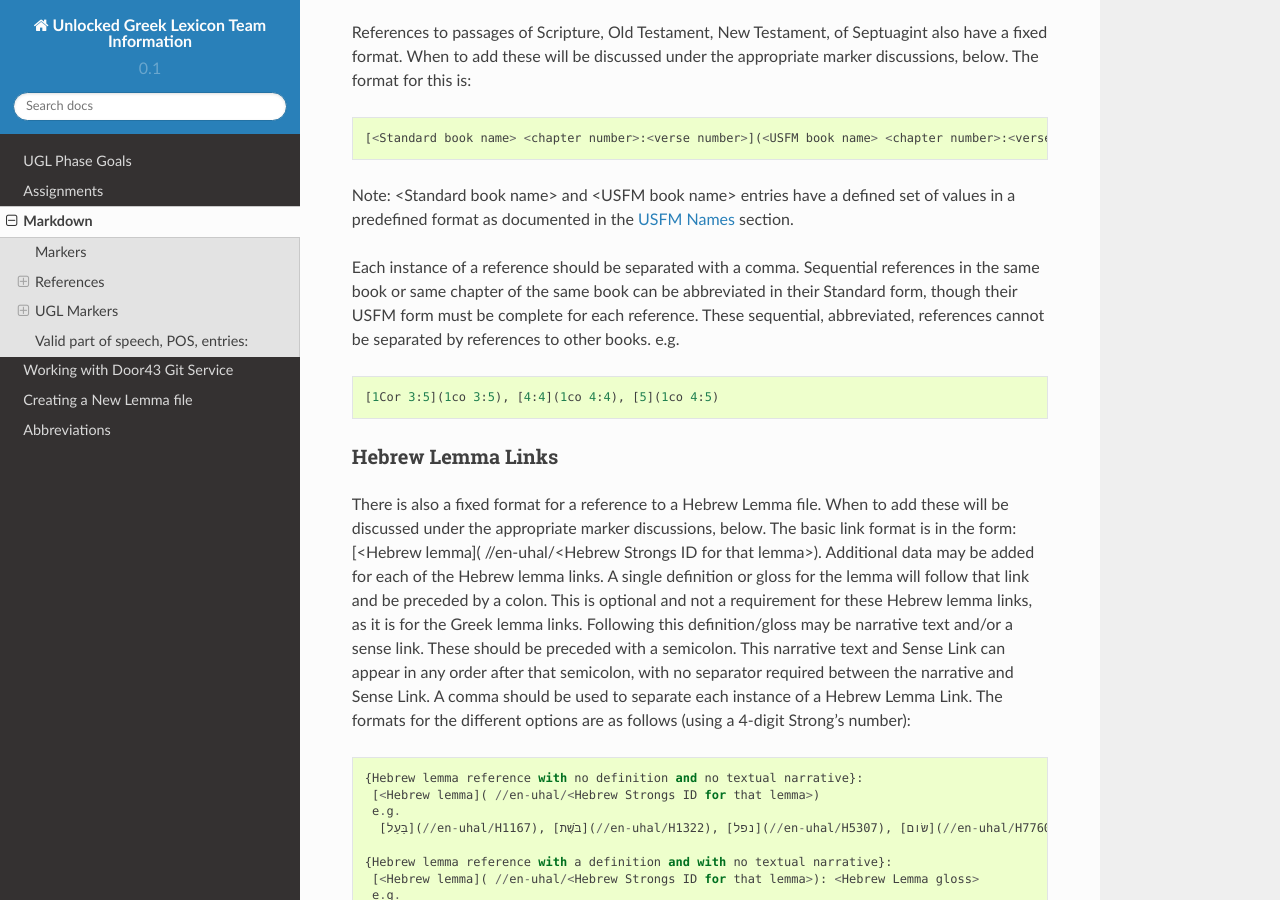
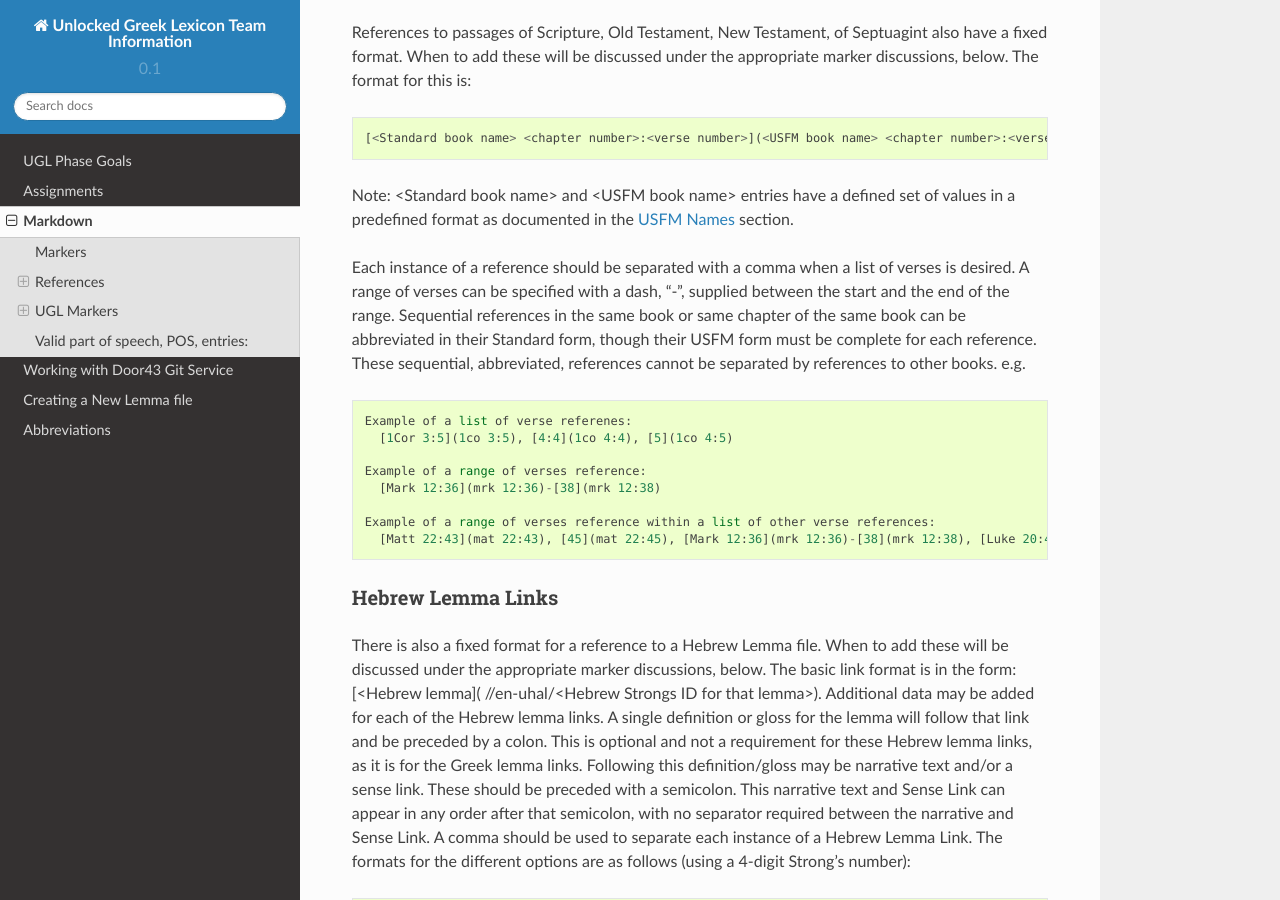
Before and after one commit to unfoldingWord-dev/Unlocked-Greek-Lexicon-Info, a Sphinx documentation site: the page built from docs/markdown.rst, in a window 1280 px wide and 900 px high, scrolled down 1922 px. Built offline with Sphinx 7.4.7 and the Read the Docs theme 2.0.0, drawn with Linux system fonts in a browser that asks for light colours.

Commit message:
Add Scripture reference ranges

```diff
--- a/docs/markdown.rst
+++ b/docs/markdown.rst
@@ -68,11 +68,19 @@ References to passages of Scripture, Old Testament, New Testament, of Septuagint
 
 Note: <Standard book name> and <USFM book name> entries have a defined set of values in a predefined format as documented in the `USFM Names <http://ugl-info.readthedocs.io/en/latest/abbreviations.html#usfm-names>`_ section.
 
-Each instance of a reference should be separated with a comma. Sequential references in the same book or same chapter of the same book can be abbreviated in their Standard form, though their USFM form must be complete for each reference. These sequential, abbreviated, references cannot be separated by references to other books.
+Each instance of a reference should be separated with a comma when a list of verses is desired.  A range of verses can be specified with a dash, "-", supplied between the start and the end of the range.  Sequential references in the same book or same chapter of the same book can be abbreviated in their Standard form, though their USFM form must be complete for each reference. These sequential, abbreviated, references cannot be separated by references to other books.
 e.g.
 ::
 
-	[1Cor 3:5](1co 3:5), [4:4](1co 4:4), [5](1co 4:5)
+
+   Example of a list of verse referenes:
+     [1Cor 3:5](1co 3:5), [4:4](1co 4:4), [5](1co 4:5)
+
+   Example of a range of verses reference:
+     [Mark 12:36](mrk 12:36)-[38](mrk 12:38)
+
+   Example of a range of verses reference within a list of other verse references:
+     [Matt 22:43](mat 22:43), [45](mat 22:45), [Mark 12:36](mrk 12:36)-[38](mrk 12:38), [Luke 20:42](luk 20:42), [44](luk 20:44)
 
 Hebrew Lemma Links
 ^^^^^^^^^^^^^^^^^^
```
